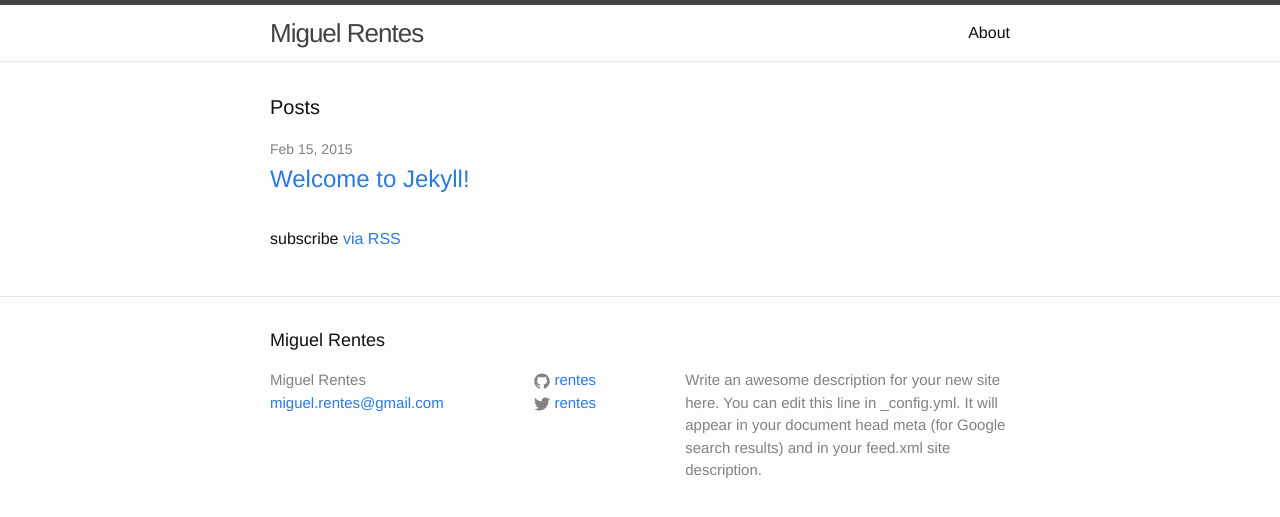
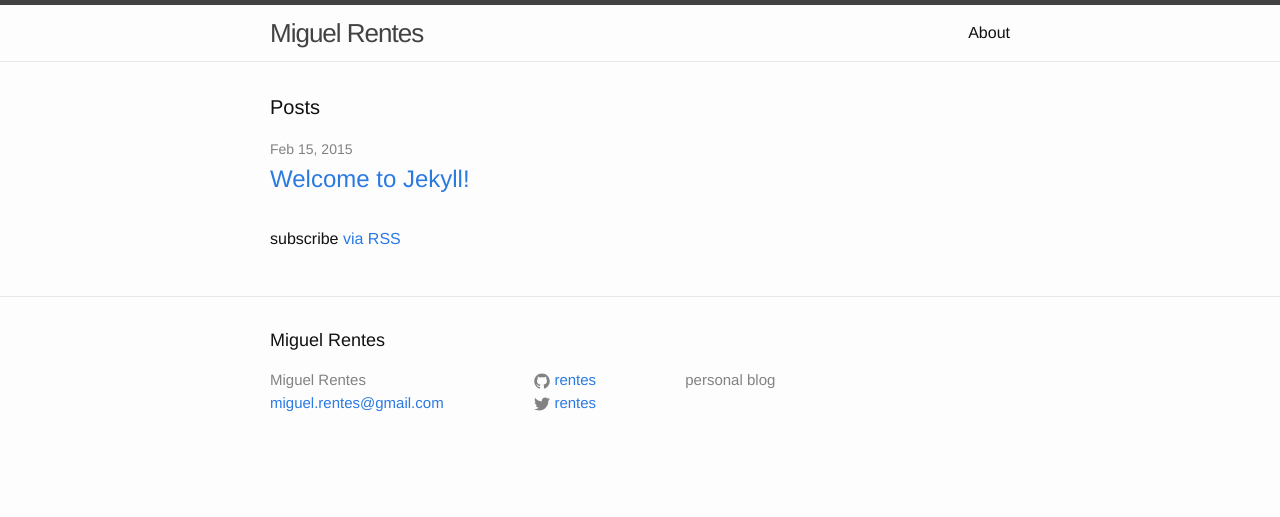
Before and after one commit to rentes/rentes.github.io, a Jekyll site: the page built from index.html, in a window 1280 px wide. Shown: the top 517 px of the page. Built offline with Jekyll 4.4.1, drawn with Linux system fonts in a browser that asks for light colours.

Commit message:
Updated _config.yml

```diff
--- a/_config.yml
+++ b/_config.yml
@@ -2,10 +2,8 @@
 title: Miguel Rentes
 email: miguel.rentes@gmail.com
 description: > # this means to ignore newlines until "baseurl:"
-  Write an awesome description for your new site here. You can edit this
-  line in _config.yml. It will appear in your document head meta (for
-  Google search results) and in your feed.xml site description.
-baseurl: "" # the subpath of your site, e.g. /blog/
+  personal blog
+baseurl: "/blog/" # the subpath of your site, e.g. /blog/
 url: "http://rentes.github.io" # the base hostname & protocol for your site
 twitter_username: rentes
 github_username:  rentes
```
